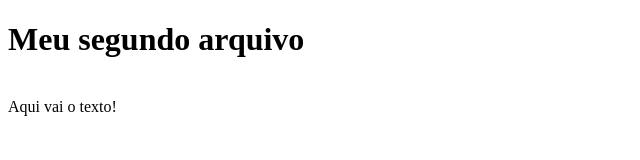
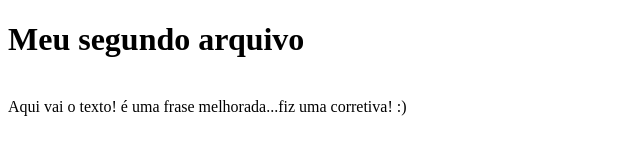
Before and after one commit to NicolasASC/curso-git-e-github-v2, a plain HTML site: page segundo.html in a window 1280 px wide. Shown: the whole page, without its empty margins (0-640 px from the left). Drawn offline with Linux system fonts and the light colour scheme.

Commit message:
Fiz uma manutenção corretiva no segundo.html

```diff
--- a/segundo.html
+++ b/segundo.html
@@ -4,6 +4,6 @@
     <title>Meu segundo arquivo</title>
   </head>
   <body><h1>Meu segundo arquivo</h1><br>
-  Aqui vai o texto!
+  Aqui vai o texto! é uma frase melhorada...fiz uma corretiva! :)
   </body>
 </html>
```
